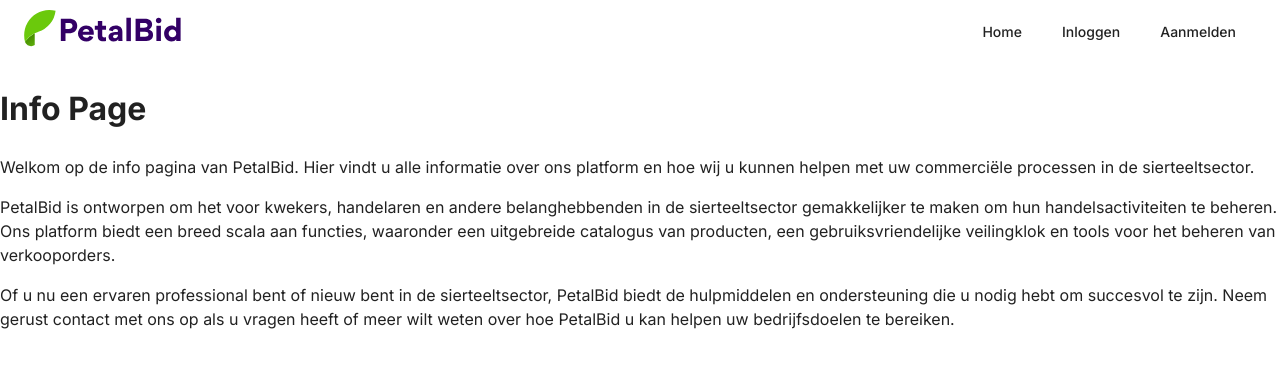
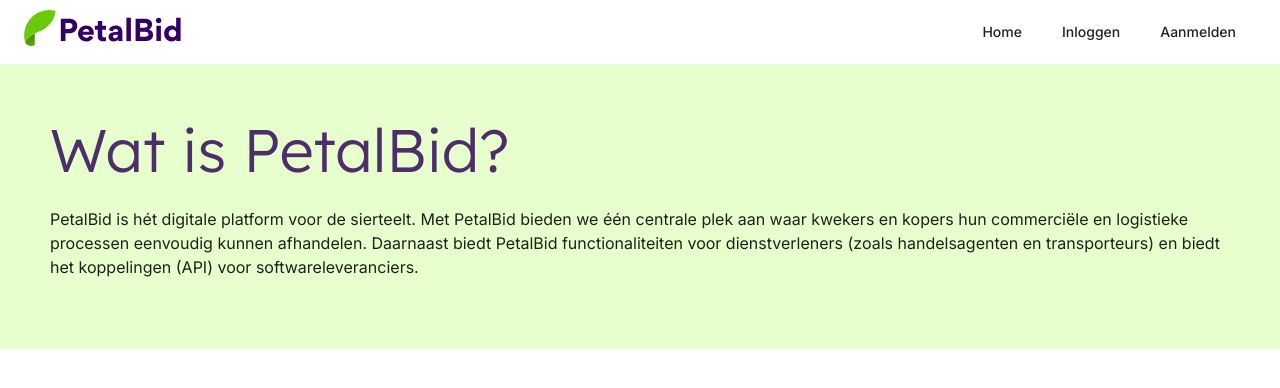
Before and after one commit to alex24106429/DigitaleVeilingklok, a React (Vite) app in the folder client-app/: page /info in a window 1280 px wide. Shown: the top 388 px of the page. Built offline with nearby package versions, Linux system fonts and the light colour scheme.

Commit message:
Styling van de PetalBid Info Pagina

```diff
--- a/client-app/src/pages/InfoPage.tsx
+++ b/client-app/src/pages/InfoPage.tsx
@@ -1,12 +1,18 @@
+import { Box, Typography } from "@mui/material";
 export function InfoPage() {
 
     return (
         <div>
-            <h1>Info Page</h1>
-            <p>Welkom op de info pagina van PetalBid. Hier vindt u alle informatie over ons platform en hoe wij u kunnen helpen met uw commerciële processen in de sierteeltsector.</p>
-            <p>PetalBid is ontworpen om het voor kwekers, handelaren en andere belanghebbenden in de sierteeltsector gemakkelijker te maken om hun handelsactiviteiten te beheren. Ons platform biedt een breed scala aan functies, waaronder een uitgebreide catalogus van producten, een gebruiksvriendelijke veilingklok en tools voor het beheren van verkooporders.</p>
-            <p>Of u nu een ervaren professional bent of nieuw bent in de sierteeltsector, PetalBid biedt de hulpmiddelen en ondersteuning die u nodig hebt om succesvol te zijn. Neem gerust contact met ons op als u vragen heeft of meer wilt weten over hoe PetalBid u kan helpen uw bedrijfsdoelen te bereiken.</p>
+            <Box bgcolor={"primary.100"} width="100vw" padding={"50px"}>
+                <Typography variant="h2" component="h1" gutterBottom color={"secondary.700"}>
+                    Wat is PetalBid?
+                </Typography>
+                <Typography mb="20px">
+                    PetalBid is hét digitale platform voor de sierteelt. Met PetalBid bieden we één centrale plek aan waar kwekers en kopers hun commerciële en logistieke processen eenvoudig kunnen afhandelen.
+                    Daarnaast biedt PetalBid functionaliteiten voor dienstverleners (zoals handelsagenten en transporteurs) en biedt het koppelingen (API) voor softwareleveranciers.
+                </Typography>
 
+            </Box>
         </div>
     )
 
```
